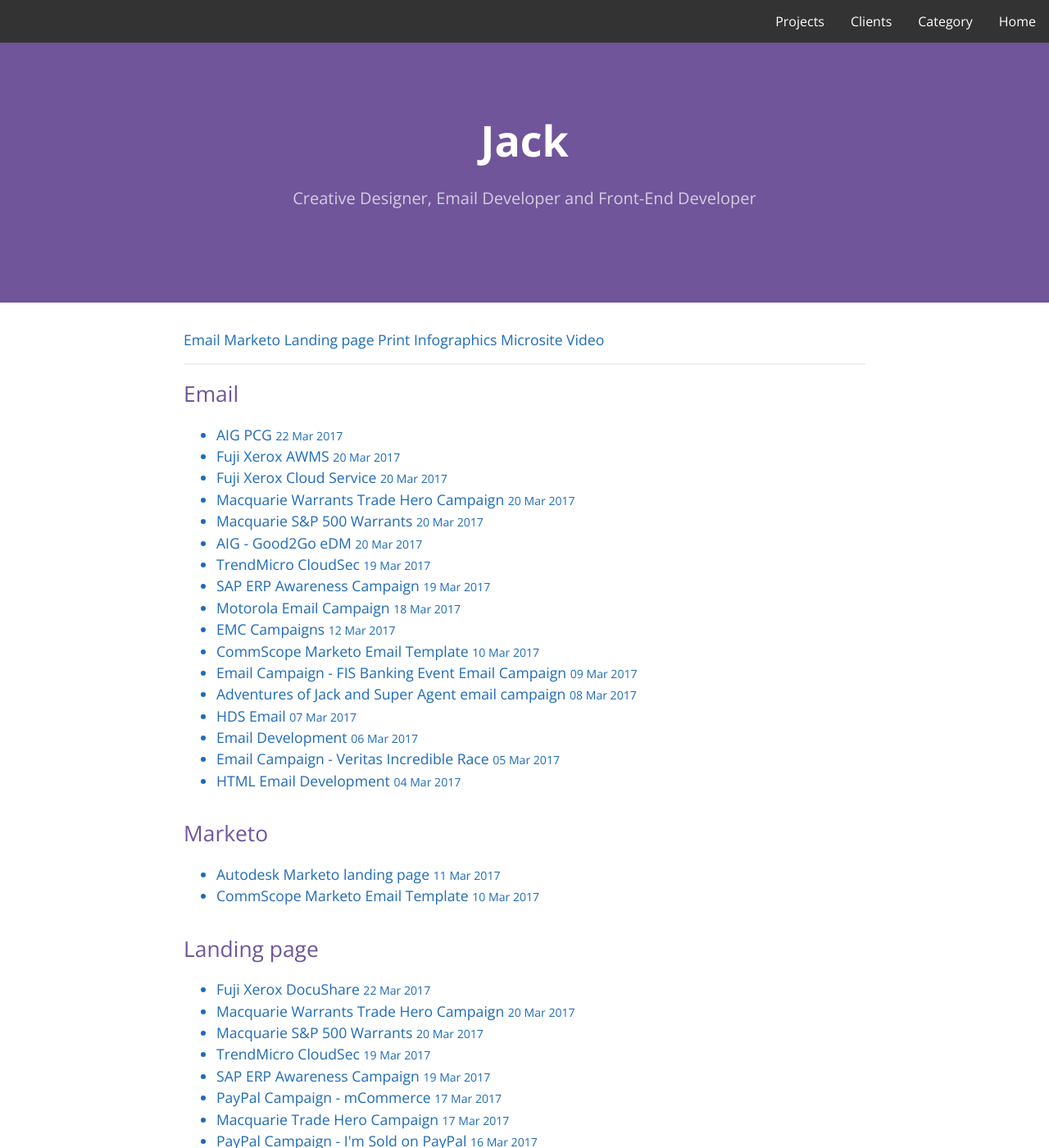
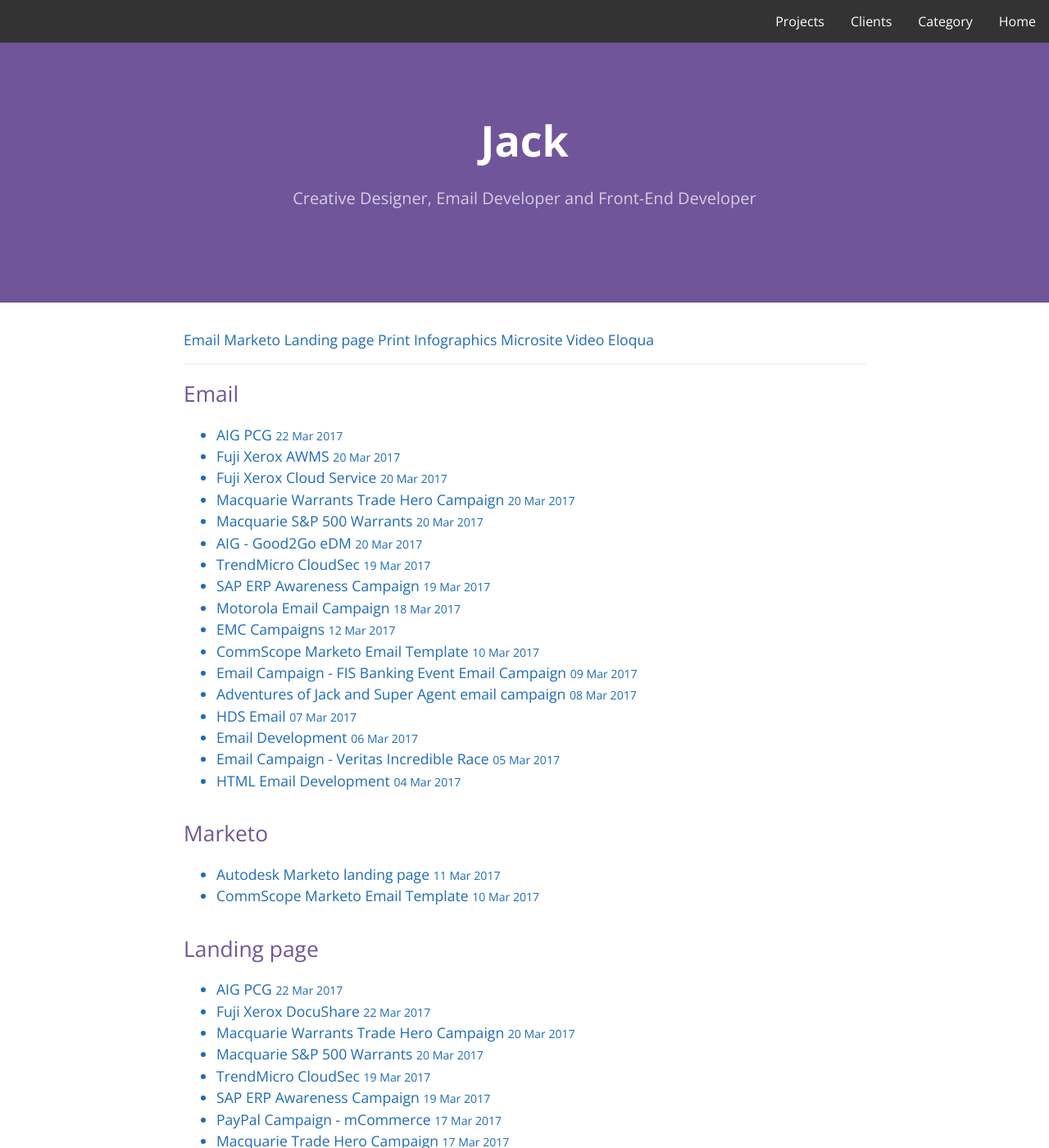
Before and after one commit to gbjack/gbjack.github.io.bak, a Jekyll site: the page built from blog/tag.html, in a window 1280 px wide and 1400 px high. Shown: the whole window at 82% size. Built offline with Jekyll 4.4.1, drawn with Linux system fonts in a browser that asks for light colours; some of the changed text lies outside the part shown.

Commit message:
Update 2017-03-23-AIG-PCG-Landing-page.md

```diff
--- a/_posts/2017-03-23-AIG-PCG-Landing-page.md
+++ b/_posts/2017-03-23-AIG-PCG-Landing-page.md
@@ -1,3 +1,11 @@
+---
+layout: post
+title: "AIG PCG"
+date: 2017-03-22
+categories: ['AIG']
+tags: ['Eloqua', 'Landing page']
+---
+
 # AIG PCG landing page
 ![AIG PCG](https://github.com/gbjack/AIG-PCG/blob/master/images/preview.png)
 [View website...](https://goo.gl/9mV7sw)
```
